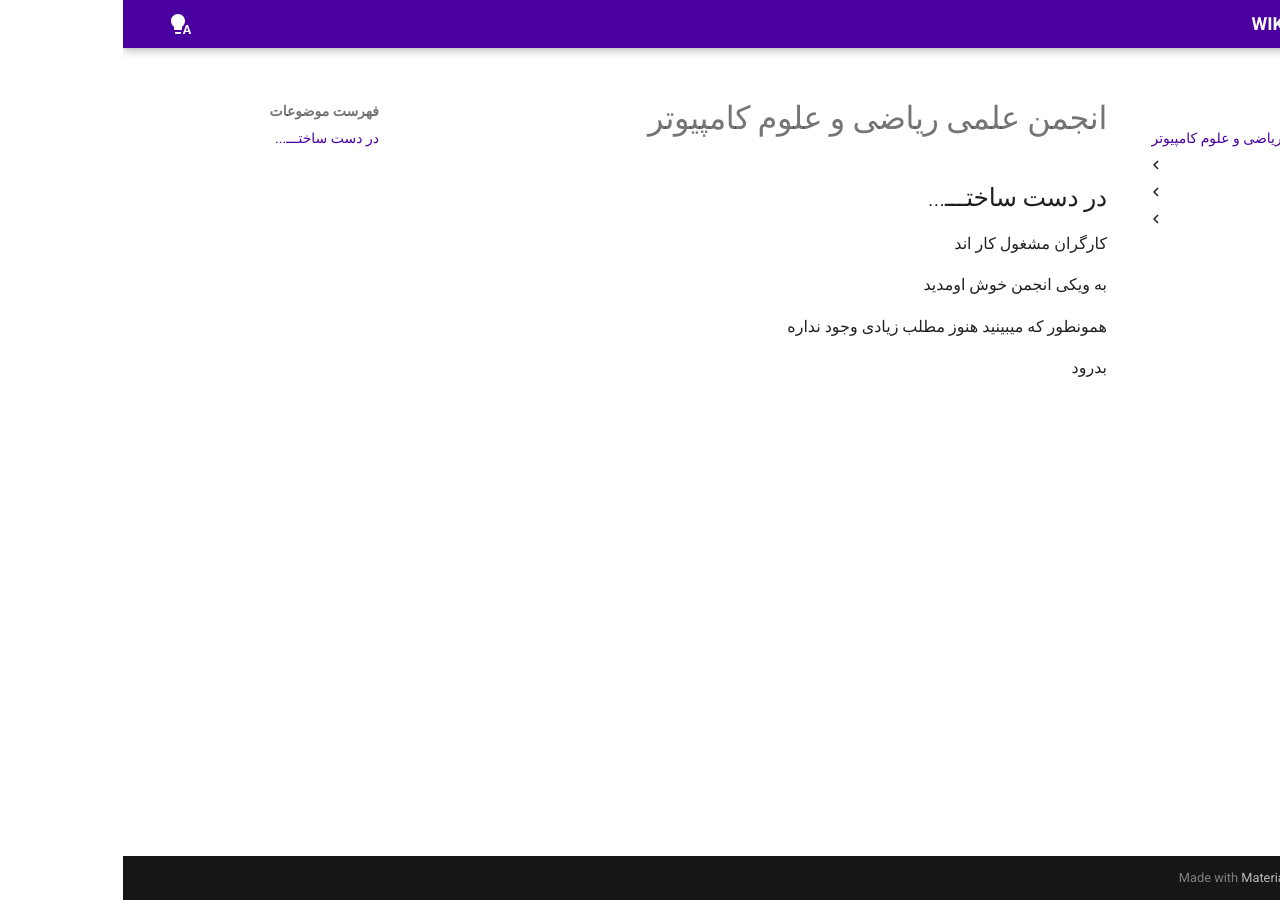
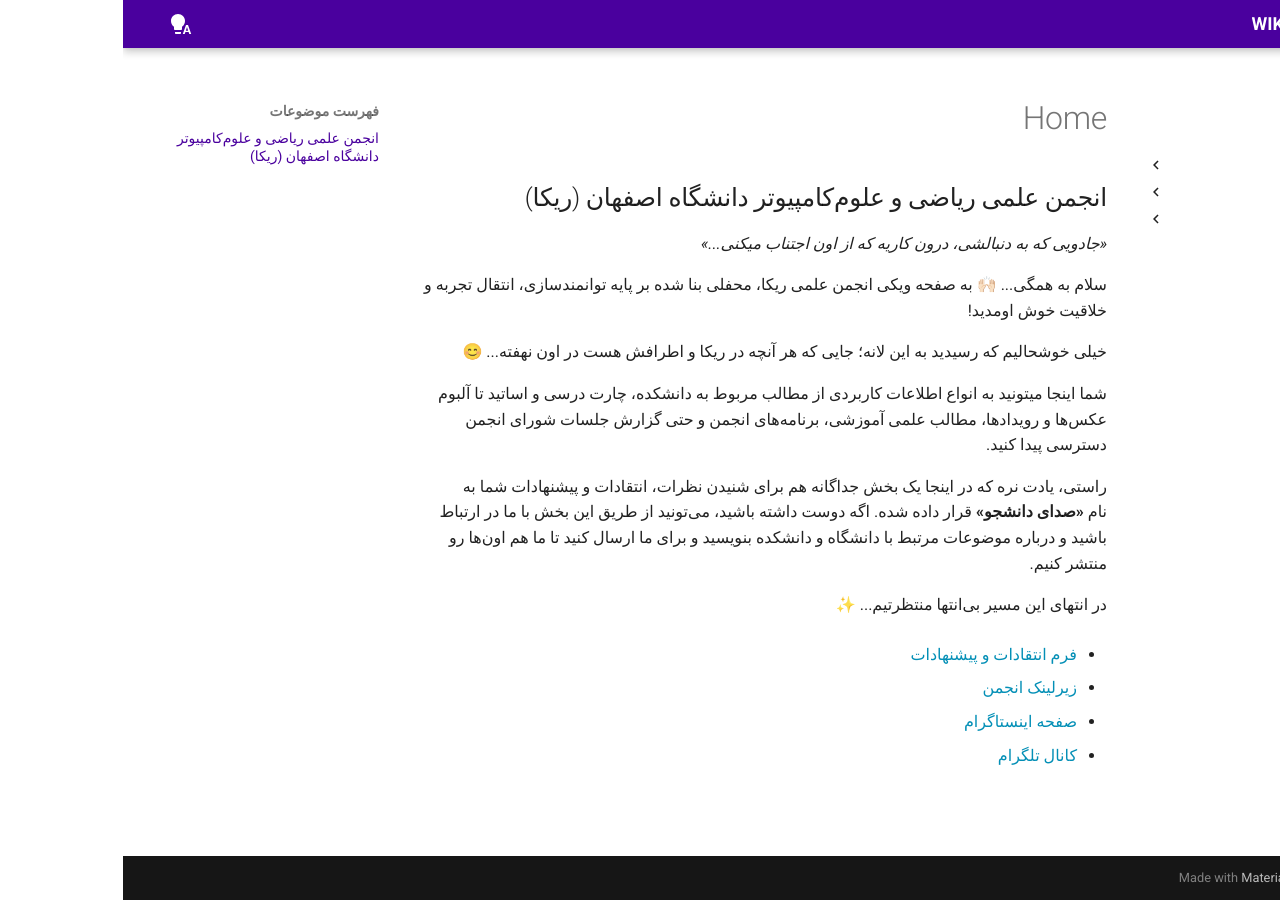
Before and after one commit to Amcsui/wiki, an MkDocs documentation site: the page built from docs/index.md, in a window 1280 px wide. Built offline with MkDocs 1.6.1 and Material for MkDocs 9.7.7, drawn with Linux system fonts in a browser that asks for light colours.

Commit message:
UPD => index

```diff
--- a/docs/index.md
+++ b/docs/index.md
@@ -1,11 +1,29 @@
-# انجمن علمی ریاضی و علوم کامپیوتر
+## انجمن علمی ریاضی و علوم‌کامپیوتر دانشگاه اصفهان (ریکا)
 
-## در دست ساختـــ...
 
-کارگران مشغول کار اند
+*«جادویی که به دنبالشی، درون کاریه که از اون اجتناب میکنی...»*
 
-به ویکی انجمن خوش اومدید
 
-همونطور که میبینید هنوز مطلب زیادی وجود نداره
+سلام به همگی... 🙌🏻
+به صفحه ویکی انجمن علمی ریکا، محفلی بنا شده بر پایه توانمندسازی، انتقال تجربه و خلاقیت خوش اومدید!
 
-بدرود
+
+خیلی خوشحالیم که رسیدید به این لانه؛ جایی که هر آنچه در ریکا و اطرافش هست در اون نهفته... 😊
+
+
+شما اینجا میتونید به انواع اطلاعات کاربردی از مطالب مربوط به دانشکده، چارت درسی و اساتید تا آلبوم عکس‌ها و رویداد‌ها، مطالب علمی آموزشی، برنامه‌های انجمن و حتی گزارش جلسات شورای انجمن دسترسی پیدا کنید.
+
+
+راستی، یادت نره که در اینجا یک بخش جداگانه هم برای شنیدن نظرات، انتقادات و پیشنهادات شما به نام **«صدای دانشجو»** قرار داده‌ شده. اگه دوست داشته باشید، می‌تونید از طریق این بخش با ما در ارتباط باشید و درباره موضوعات مرتبط با دانشگاه و دانشکده بنویسید و برای ما ارسال کنید تا ما هم اون‌ها رو منتشر کنیم‌‌.
+
+
+در انتهای این مسیر بی‌انتها منتظرتیم... ✨
+
+
+- [فرم انتقادات و پیشنهادات](https://app.epoll.pro/31821200)
+
+- [زیرلینک انجمن](https://zil.ink/AMCSUI)
+
+- [صفحه اینستاگرام](http://instagram.com/AMCSUI)
+
+- [کانال تلگرام](https://t.me/AMCSUI)
```
